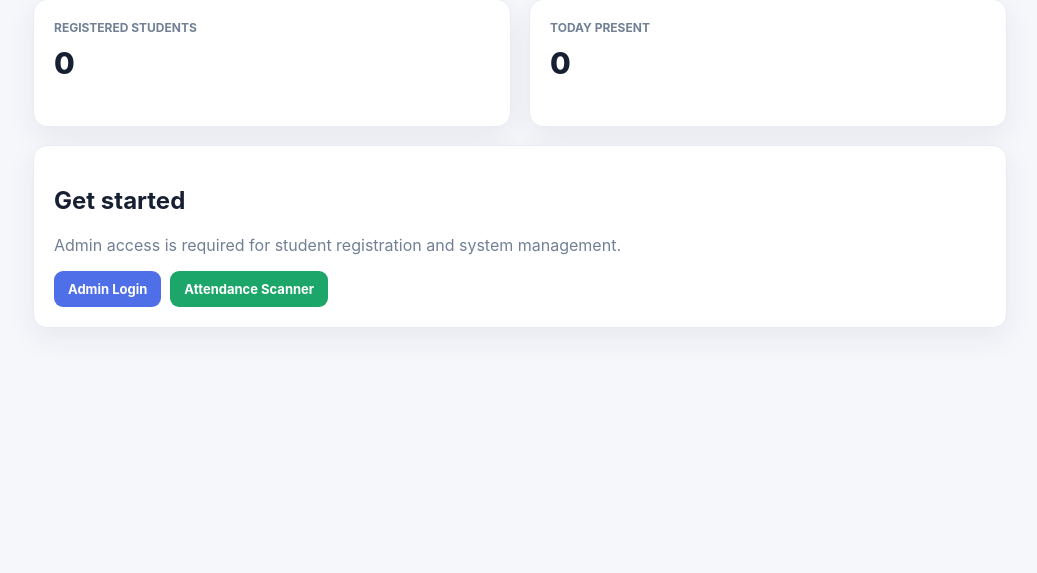
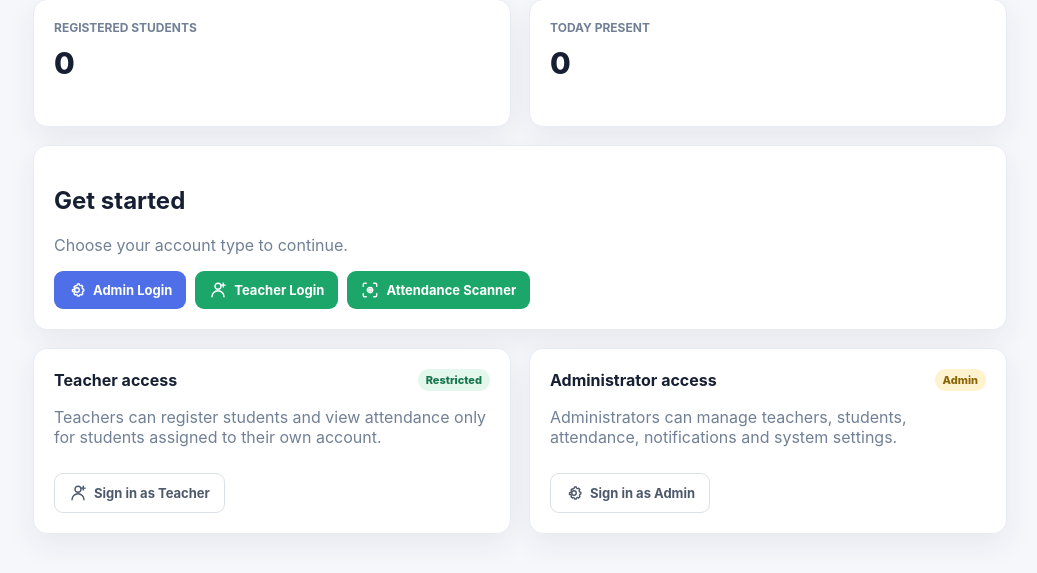
Before and after one commit to ApexPredetor-67/school-attendence-system, a Flask app: page / in a window 1280 px wide. Shown: the part 176-749 px from the top of the page, without its empty margins (243-1280 px from the left). Run offline with Flask 3, Linux system fonts and the light colour scheme.

Commit message:
index.html

```diff
--- a/templates/index.html
+++ b/templates/index.html
@@ -1,2 +1,130 @@
-{% extends "base.html" %}{% block title %}Student Attendance{% endblock %}{% block crumb %}Home{% endblock %}
-{% block content %}<div class="page-head"><div><h1>Student Attendance System</h1><p>Fast, local and face-recognition based attendance management.</p></div></div><div class="grid grid-2"><div class="card stat-card"><div class="stat-label">REGISTERED STUDENTS</div><div class="stat">{{ total_users }}</div></div><div class="card stat-card"><div class="stat-label">TODAY PRESENT</div><div class="stat">{{ today_attendance }}</div></div></div><div class="card" style="margin-top:18px"><h2>Get started</h2><p class="muted">Admin access is required for student registration and system management.</p><div class="actions" style="margin-top:14px">{% if logged_in %}<a class="btn btn-primary" href="/admin">Open Dashboard</a>{% else %}<a class="btn btn-primary" href="/login">Admin Login</a>{% endif %}<a class="btn btn-success" href="/attendance">Attendance Scanner</a></div></div>{% endblock %}
+{% extends "base.html" %}
+
+{% block title %}Student Attendance{% endblock %}
+{% block crumb %}Home{% endblock %}
+
+{% block content %}
+
+<div class="page-head">
+    <div>
+        <h1>Student Attendance System</h1>
+        <p>Fast, local and face-recognition based attendance management.</p>
+    </div>
+</div>
+
+<div class="grid grid-2">
+
+    <div class="card stat-card">
+        <div class="stat-label">REGISTERED STUDENTS</div>
+        <div class="stat">{{ total_users }}</div>
+    </div>
+
+    <div class="card stat-card">
+        <div class="stat-label">TODAY PRESENT</div>
+        <div class="stat">{{ today_attendance }}</div>
+    </div>
+
+</div>
+
+<div class="card" style="margin-top:18px">
+
+    <h2>Get started</h2>
+
+    <p class="muted">
+        Choose your account type to continue.
+    </p>
+
+    <div class="actions" style="margin-top:14px">
+
+        {% if session.get('admin_id') %}
+
+            <a class="btn btn-primary" href="/admin">
+                {{ icon('home') }}
+                Admin Dashboard
+            </a>
+
+        {% elif session.get('teacher_id') %}
+
+            <a class="btn btn-primary" href="/dashboard">
+                {{ icon('home') }}
+                Teacher Dashboard
+            </a>
+
+        {% else %}
+
+            <a class="btn btn-primary" href="/login">
+                {{ icon('settings') }}
+                Admin Login
+            </a>
+
+            <a class="btn btn-success" href="/teacher/login">
+                {{ icon('teacher') }}
+                Teacher Login
+            </a>
+
+        {% endif %}
+
+        <a class="btn btn-success" href="/attendance">
+            {{ icon('scan') }}
+            Attendance Scanner
+        </a>
+
+    </div>
+
+</div>
+
+{% if not logged_in %}
+
+<div class="grid grid-2" style="margin-top:18px">
+
+    <div class="card">
+
+        <div class="section-title">
+            <h2>Teacher access</h2>
+            <span class="badge badge-green">Restricted</span>
+        </div>
+
+        <p class="muted">
+            Teachers can register students and view attendance
+            only for students assigned to their own account.
+        </p>
+
+        <a
+            class="btn btn-outline"
+            href="/teacher/login"
+            style="margin-top:10px"
+        >
+            {{ icon('teacher') }}
+            Sign in as Teacher
+        </a>
+
+    </div>
+
+    <div class="card">
+
+        <div class="section-title">
+            <h2>Administrator access</h2>
+            <span class="badge badge-yellow">Admin</span>
+        </div>
+
+        <p class="muted">
+            Administrators can manage teachers, students,
+            attendance, notifications and system settings.
+        </p>
+
+        <a
+            class="btn btn-outline"
+            href="/login"
+            style="margin-top:10px"
+        >
+            {{ icon('settings') }}
+            Sign in as Admin
+        </a>
+
+    </div>
+
+</div>
+
+{% endif %}
+
+{% endblock %}
```
